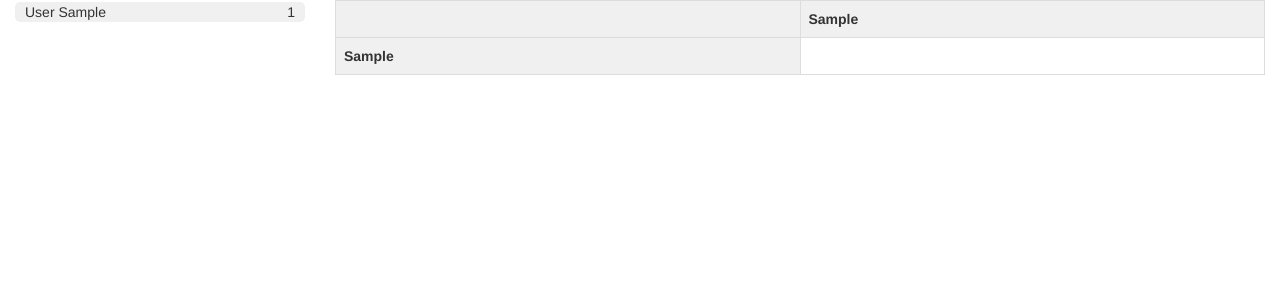
After one commit to Fedor-Lyanguzov/Allergens, a Django app: template allergens/analyzes/templates/analyzes/dashboard2.html in a window 1280 px wide. The commit adds this page. Shown: the top 300 px of the page. Run offline with Django 3.2, Linux system fonts and the light colour scheme; tables that the repository leaves empty hold one stand-in row (values such as "Sample post"); the template is opened without the code that fills it: values that come from a table or form of the project are taken from there, most other values are stand-ins (such as "Sample title", 1, 10 or a date in 2020); lists and menus that the app fills with data are empty; some libraries are stand-ins or nearby versions.

Commit message:
Working on drag and drop in analyzes

```diff
--- a/allergens/allergens/templates/dashboard.html
+++ b/allergens/allergens/templates/dashboard.html
@@ -3,7 +3,7 @@
 
 {% block head %}
     <!-- Custom styles for this template -->
-    <link href="{% static "dashboard.css" %}" rel="stylesheet">
+    <link href="{% static 'dashboard.css' %}" rel="stylesheet">
 {% endblock head %}
 
 {% block body %}
--- /dev/null
+++ b/allergens/analyzes/static/analyzes/css/analyzes.css
@@ -0,0 +1,10 @@
+#patients > li {
+    background-color: #f0f0f0;
+    border-radius: 5px;
+    padding: 0px 10px;
+    margin: 2px 0px;
+}
+
+th {
+    background-color: #f0f0f0
+}
--- /dev/null
+++ b/allergens/analyzes/static/analyzes/js/analyzes.js
@@ -0,0 +1,13 @@
+function allowDrop(ev) {
+    ev.preventDefault();
+}
+
+function drag(ev) {
+    ev.dataTransfer.setData("text", ev.target.id);
+}
+
+function drop(ev) {
+    ev.preventDefault();
+    var data = ev.dataTransfer.getData("text");
+    ev.target.appendChild(document.getElementById(data));
+}
--- a/allergens/analyzes/templates/analyzes/dashboard.html
+++ b/allergens/analyzes/templates/analyzes/dashboard.html
@@ -1,6 +1,11 @@
 {% extends 'dashboard.html' %}
 
 {% block sidebar %}
+<ul>
+{% for patient in patients %}
+<li> {{ patient.last_name }} {{ patient.first_name }} </li>
+{% endfor %}
+</ul>
 {% endblock sidebar %}
 
 {% block content %}
--- /dev/null
+++ b/allergens/analyzes/templates/analyzes/dashboard2.html
@@ -0,0 +1,43 @@
+{% extends 'bootstrap.html' %}
+{% load static from staticfiles %}
+
+{% block head %}
+    <link href="{% static 'analyzes/css/analyzes.css' %}" rel="stylesheet">
+{% endblock head %}
+
+{% block body %}
+<div class='container-fluid'>
+<div class='row'>
+<aside class='col-xs-3'>
+    <ul id='patients' class='list-unstyled'>
+    {% for patient in patients %}
+        <li id='p{{ patient.id }}' draggable='true' ondragstart='drag(event)'>
+        {{ patient.last_name }}
+        {{ patient.first_name }}
+        <span class='pull-right'>{{ patient.id }}</span>
+        </li>
+    {% endfor %}
+    </ul>
+</aside>
+<main class='col-xs-9'>
+    <table class='table table-bordered'>
+        <tr>
+            <th></th>
+            {% for j in plate.horizontal_indices %}
+            <th>{{ j }}</th>
+            {% endfor %}
+        </tr>
+        {% for i in plate.vertical_indices %}
+        <tr>
+            <th>{{ i }}</th>
+            {% for j in plate.horizontal_indices %}
+            <td ondrop='drop(event)' ondragover='allowDrop(event)'></td>
+            {% endfor %}
+        </tr>
+        {% endfor %}
+    </table>
+</main>
+</div>
+</div>
+<script src="{% static 'analyzes/js/analyzes.js' %}"></script>
+{% endblock body %}
```
Also changed, not shown: allergens/analyzes/views.py (+6 -1 lines).
